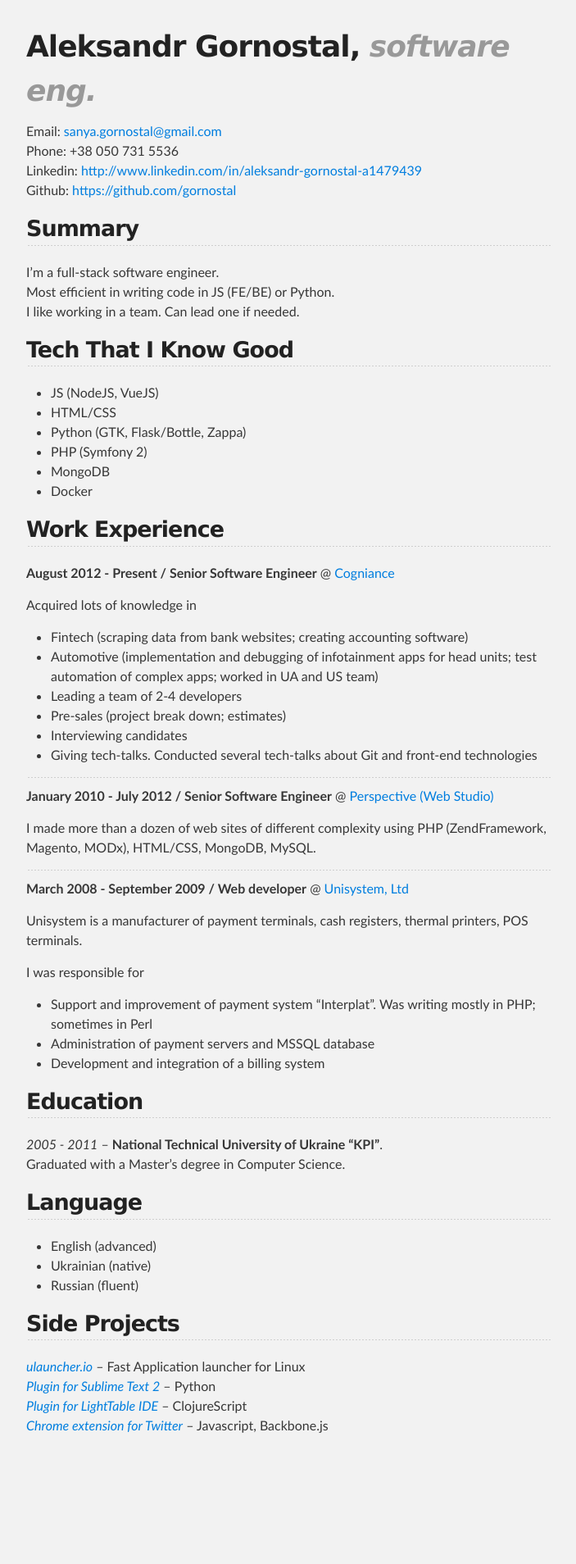
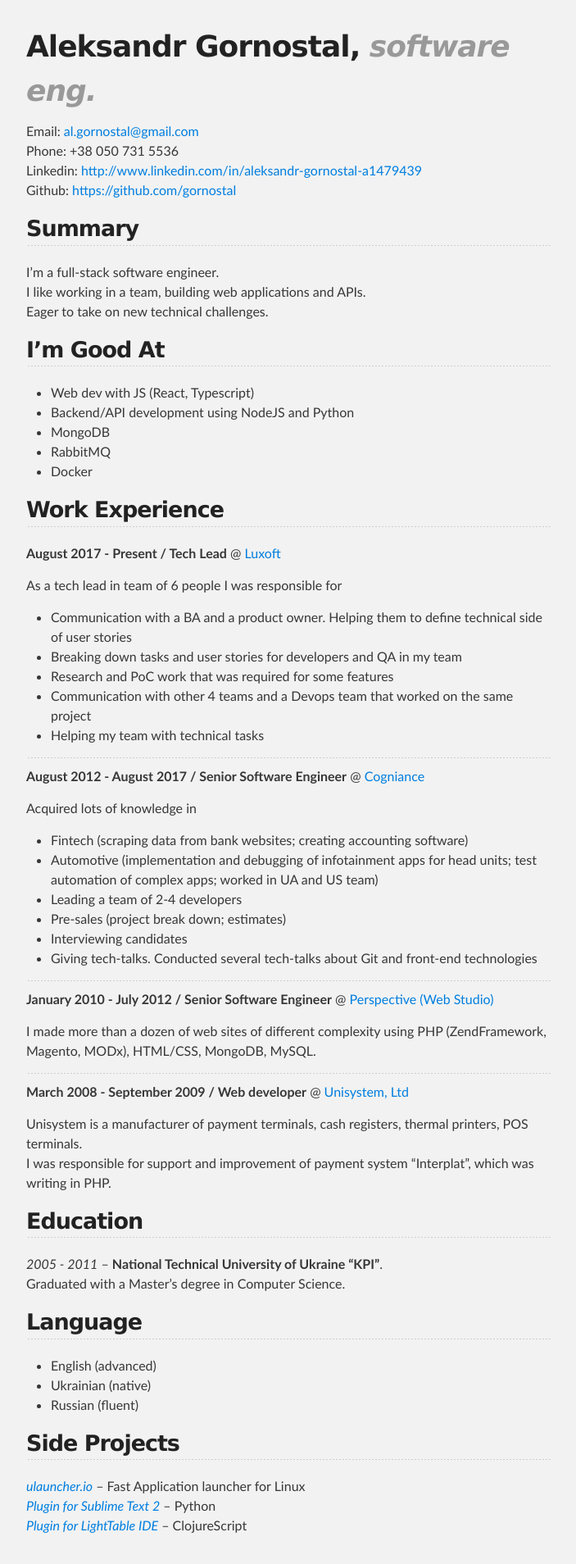
Before and after one commit to gornostal/resume, a Jekyll site: the page built from index.html, in a window 1280 px wide. Shown: the whole page at 82% size, without its empty margins (288-991 px from the left). Built offline with Jekyll 4.4.1, drawn with Linux system fonts in a browser that asks for light colours; Markdown is read by kramdown in place of the engine named in the settings; before the commit the page ends 1786 px from its top, so only the background shows below that.

Commit message:
New updates

```diff
--- a/_includes/resume.md
+++ b/_includes/resume.md
@@ -1,6 +1,6 @@
 # Aleksandr Gornostal, _software eng._
 
-Email: <sanya.gornostal@gmail.com>
+Email: <al.gornostal@gmail.com>
 Phone: +38 050 731 5536
 Linkedin: <http://www.linkedin.com/in/aleksandr-gornostal-a1479439>
 Github: <https://github.com/gornostal>
@@ -8,21 +8,32 @@ Github: <https://github.com/gornostal>
 ## Summary
 
 I'm a full-stack software engineer.
-Most efficient in writing code in JS (FE/BE) or Python.
-I like working in a team. Can lead one if needed.
+I like working in a team, building web applications and APIs.
+Eager to take on new technical challenges.
 
-## Tech That I Know Good
+## I'm Good At
 
-* JS (NodeJS, VueJS)
-* HTML/CSS
-* Python (GTK, Flask/Bottle, Zappa)
-* PHP (Symfony 2)
+* Web dev with JS (React, Typescript)
+* Backend/API development using NodeJS and Python
 * MongoDB
+* RabbitMQ
 * Docker
 
 ## Work Experience
 
-**August 2012 - Present / Senior Software Engineer** @ [Cogniance](http://cogniance.com)
+**August 2017 - Present / Tech Lead** @ [Luxoft](https://luxoft.com)
+
+As a tech lead in team of 6 people I was responsible for
+
+* Communication with a BA and a product owner. Helping them to define technical side of user stories
+* Breaking down tasks and user stories for developers and QA in my team
+* Research and PoC work that was required for some features
+* Communication with other 4 teams and a Devops team that worked on the same project
+* Helping my team with technical tasks
+
+---
+
+**August 2012 - August 2017 / Senior Software Engineer** @ [Cogniance](https://cogniance.com)
 
 Acquired lots of knowledge in
 
@@ -44,12 +55,7 @@ I made more than a dozen of web sites of different complexity using PHP (ZendFra
 **March 2008 - September 2009 / Web developer** @ [Unisystem, Ltd](http://unisystem.ua/en.html)
 
 Unisystem is a manufacturer of payment terminals, cash registers, thermal printers, POS terminals.
-
-I was responsible for
-
-* Support and improvement of payment system "Interplat". Was writing mostly in PHP; sometimes in Perl
-* Administration of payment servers and MSSQL database
-* Development and integration of a billing system
+I was responsible for support and improvement of payment system "Interplat", which was writing in PHP.
 
 ## Education
 
@@ -67,4 +73,3 @@ Graduated with a Master's degree in Computer Science.
 _[ulauncher.io](http://ulauncher.io)_ – Fast Application launcher for Linux
 _[Plugin for Sublime Text 2](https://github.com/gornostal/Modific)_ – Python
 _[Plugin for LightTable IDE](https://github.com/gornostal/Modific-LightTable)_ – ClojureScript
-_[Chrome extension for Twitter](https://github.com/gornostal/twittext)_ – Javascript, Backbone.js
```
